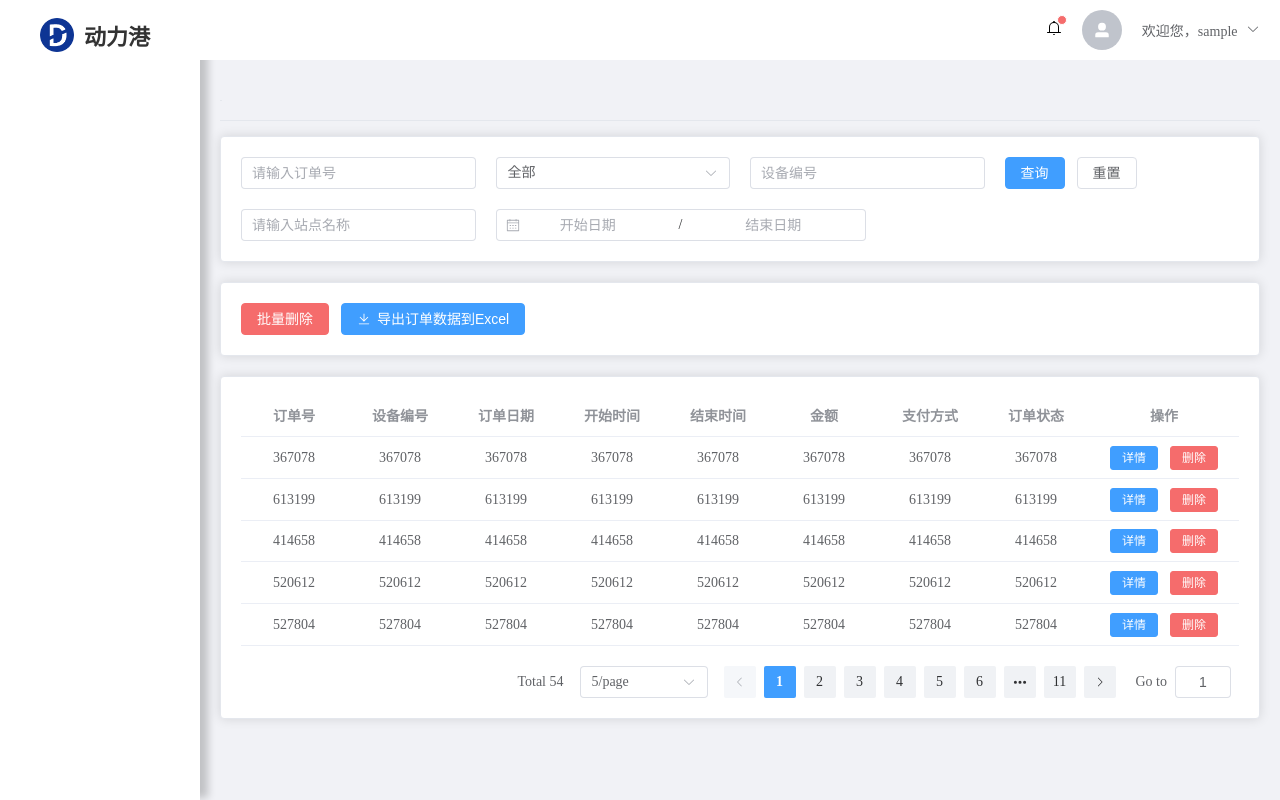
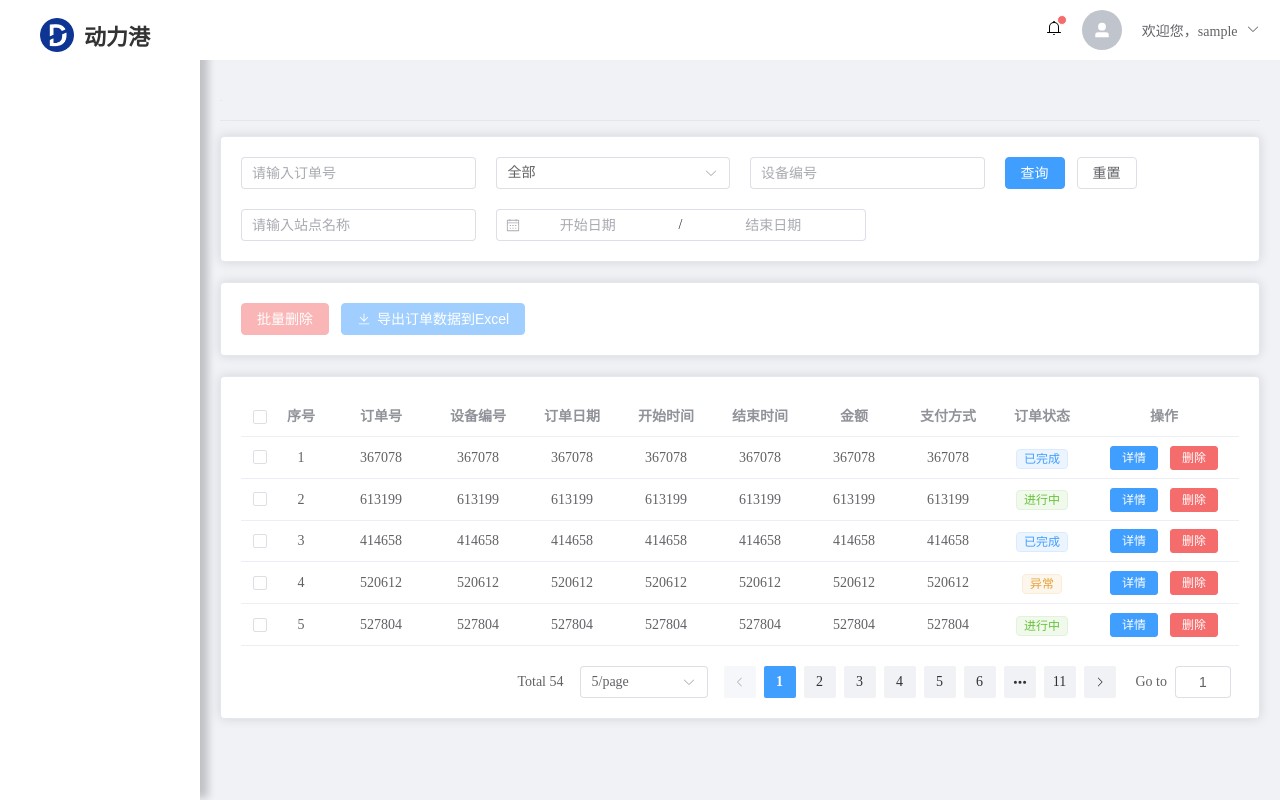
Before and after one commit to zherunliu/ldv, a Vue app: page /operations/orders in a window 1280 px wide. Built offline with nearby package versions, Linux system fonts and the light colour scheme; sample sign-in values are in the browser's storage.

Commit message:
fix: Bug fix

```diff
--- /dev/null
+++ b/src/api/operations.ts
@@ -0,0 +1,11 @@
+import { post } from '@/utils/http'
+
+enum API {
+  batchDelete = '/batchDelete',
+}
+
+function batchDeleteApi(order: string[]) {
+  return post(API.batchDelete, { order })
+}
+
+export { batchDeleteApi }
--- a/src/components/navMenu/Menu.vue
+++ b/src/components/navMenu/Menu.vue
@@ -19,9 +19,9 @@ import { useRoute } from 'vue-router'
 
 const userStore = useUserStore()
 
-if (import.meta.env.DEV /** 开发环境, 输出日志 */) {
-  console.log(userStore.menu)
-}
+// if (import.meta.env.DEV /** 开发环境, 输出日志 */) {
+//   console.log(userStore.menu)
+// }
 
 const menuitems = userStore.menu
 const route = useRoute()
--- a/src/layouts/TabsLayout.vue
+++ b/src/layouts/TabsLayout.vue
@@ -57,7 +57,6 @@ const remove = (tabPaneName: TabPaneName) => {
 }
 
 function findObjectByUrl(arr: MenuItem[], url: string): MenuItem | undefined {
-  console.log(arr)
   for (const item of arr) {
     if (item.url === url) {
       return item
@@ -73,10 +72,10 @@ function findObjectByUrl(arr: MenuItem[], url: string): MenuItem | undefined {
 }
 const item = findObjectByUrl(menu.value, route.path)
 
-if (import.meta.env.DEV) {
-  console.log(route.path)
-  console.log(item)
-}
+// if (import.meta.env.DEV) {
+//   console.log(route.path)
+//   console.log(item)
+// }
 
 if (item) {
   const { name, url, icon } = item
--- a/src/mock/index.ts
+++ b/src/mock/index.ts
@@ -3722,7 +3722,7 @@ Mock.mock(`${import.meta.env.VITE_SERVER_URL}/batchDelete`, 'post', (options) =>
   return {
     code: 200,
     message: '成功',
-    data: '操作成功',
+    data: '批量删除操作成功',
   }
 })
 
--- a/src/views/operations/Orders.vue
+++ b/src/views/operations/Orders.vue
@@ -37,11 +37,17 @@
     </el-row>
   </el-card>
   <el-card class="mt">
-    <el-button type="danger">批量删除</el-button>
-    <el-button icon="Download" type="primary">导出订单数据到Excel</el-button>
+    <el-button type="danger" :disabled="!selectionList.length" @click="handleBatchDelete"
+      >批量删除</el-button
+    >
+    <el-button icon="Download" type="primary" :disabled="!selectionList.length"
+      >导出订单数据到Excel</el-button
+    >
   </el-card>
   <el-card class="mt">
-    <el-table :data="dataList" v-loading="loading">
+    <el-table :data="dataList" v-loading="loading" @selection-change="handleSelectionChange">
+      <el-table-column type="selection" width="30"></el-table-column>
+      <el-table-column align="center" label="序号" type="index" width="60"></el-table-column>
       <el-table-column align="center" label="订单号" prop="orderNo"></el-table-column>
       <el-table-column align="center" label="设备编号" prop="orderNo"></el-table-column>
       <el-table-column align="center" label="订单日期" prop="orderNo"></el-table-column>
@@ -49,11 +55,19 @@
       <el-table-column align="center" label="结束时间" prop="orderNo"></el-table-column>
       <el-table-column align="center" label="金额" prop="orderNo"></el-table-column>
       <el-table-column align="center" label="支付方式" prop="orderNo"></el-table-column>
-      <el-table-column align="center" label="订单状态" prop="orderNo"></el-table-column>
+      <el-table-column align="center" label="订单状态" prop="orderNo">
+        <template #default="scope">
+          <el-tag v-if="scope.row.status === 2" type="success" size="small">进行中</el-tag>
+          <el-tag v-else-if="scope.row.status === 3" type="primary" size="small">已完成</el-tag>
+          <el-tag v-else-if="scope.row.status === 4" type="warning" size="small">异常</el-tag>
+          <el-tag v-else size="small">未知</el-tag>
+        </template>
+      </el-table-column>
       <el-table-column align="center" width="150px" label="操作">
-        <!-- <template #default="scope"> -->
-        <template #default>
-          <el-button type="primary" size="small">详情</el-button>
+        <template #default="scope">
+          <el-button type="primary" size="small" @click="handleDetail(scope.row.orderNo)">
+            详情
+          </el-button>
           <el-button type="danger" size="small">删除</el-button>
         </template>
       </el-table-column>
@@ -75,6 +89,10 @@
 <script setup lang="ts">
 import { ref, type Ref } from 'vue'
 import { useTable } from '@/hooks/useTable'
+import { batchDeleteApi } from '@/api/operations'
+import { ElMessage } from 'element-plus'
+import { useRouter } from 'vue-router'
+import { useTabsStore } from '@/store/tabs'
 
 interface ISearchType {
   orderNo: string
@@ -131,4 +149,29 @@ const handleReset = () => {
   }
   resetPagination()
 }
+
+const selectionList = ref<IOrderType[]>([])
+const handleSelectionChange = (selection: IOrderType[]) => {
+  selectionList.value = selection
+}
+
+const handleBatchDelete = async () => {
+  try {
+    const res = await batchDeleteApi(selectionList.value.map((item) => item.orderNo))
+    if (res.code === 200) {
+      ElMessage.success(String(res.data))
+      loadData()
+    }
+  } catch (error) {
+    console.log(error)
+  }
+}
+
+const router = useRouter()
+const { addTab, setCurrentTab } = useTabsStore()
+const handleDetail = (orderNo: string) => {
+  addTab('订单详情', '/operations/detail', 'Share')
+  setCurrentTab('订单详情', '/operations/detail')
+  router.push('/operations/detail?orderNo=' + orderNo)
+}
 </script>
```
